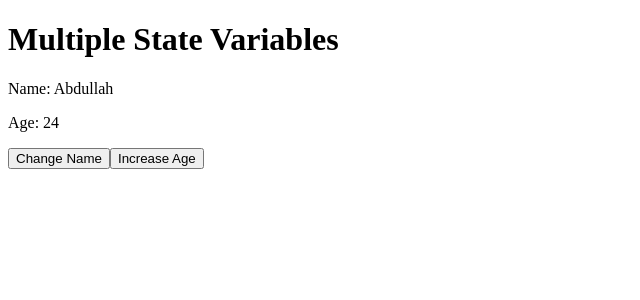
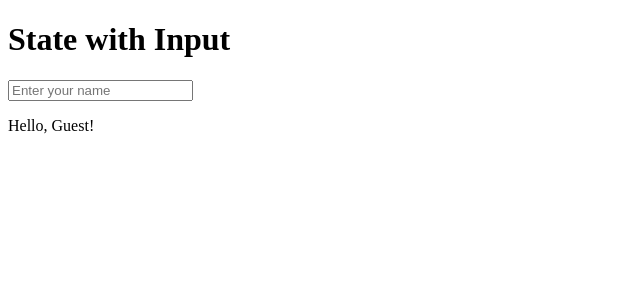
Before and after one commit to abdullahshabir31/React-Learning, a React (Vite) app: page / in a window 1280 px wide. Shown: the top 300 px of the page, without its empty margins (0-640 px from the left). Built offline with nearby package versions, Linux system fonts and the light colour scheme.

Commit message:
Add state with input example

```diff
--- /dev/null
+++ b/src/05-State/04-state-with-input.jsx
@@ -0,0 +1,22 @@
+import { useState } from "react";
+
+function StateWithInput() {
+  const [name, setName] = useState("");
+
+  return (
+    <div>
+      <h1>State with Input</h1>
+
+      <input
+        type="text"
+        placeholder="Enter your name"
+        value={name}
+        onChange={(event) => setName(event.target.value)}
+      />
+
+      <p>Hello, {name || "Guest"}!</p>
+    </div>
+  );
+}
+
+export default StateWithInput;
--- a/src/App.jsx
+++ b/src/App.jsx
@@ -1,7 +1,7 @@
-import MultipleState from "./05-State/03-multiple-state";
+import StateWithInput from "./05-State/04-state-with-input";
 
 function App() {
-  return <MultipleState />;
+  return <StateWithInput />;
 }
 
 export default App;
```
